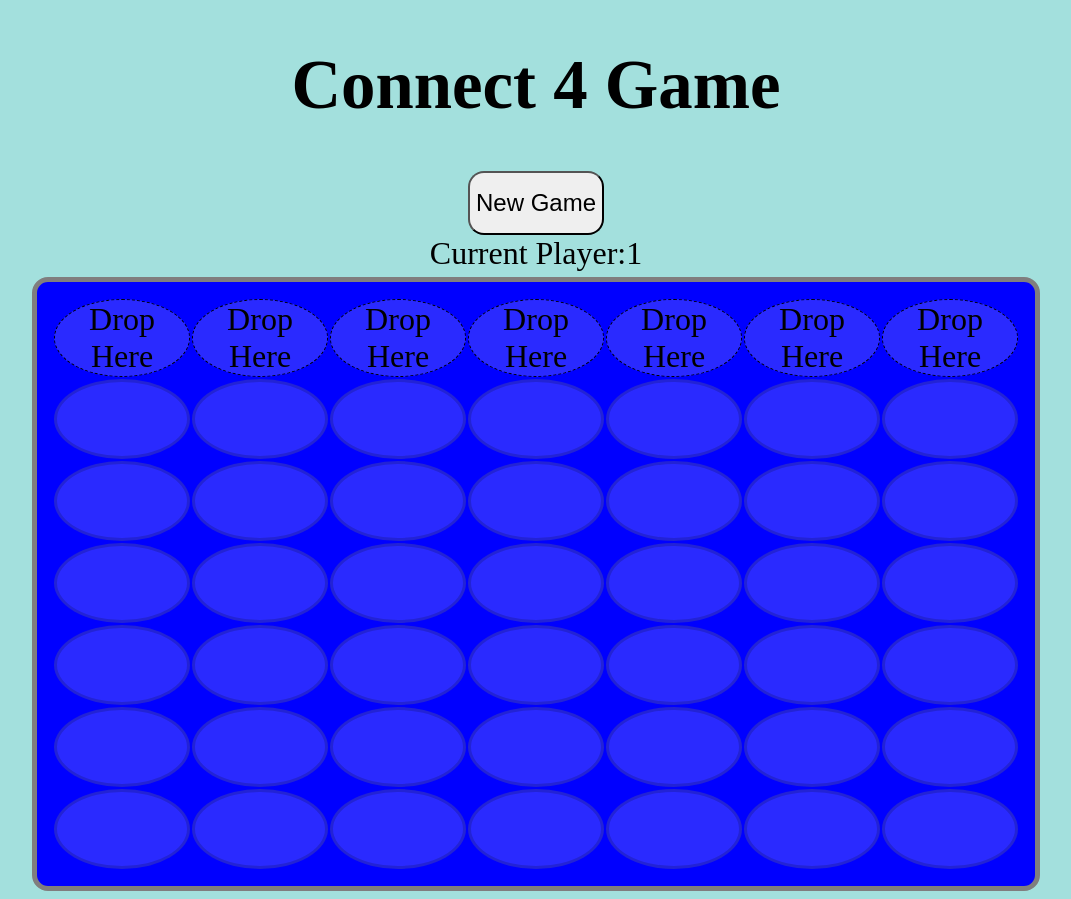
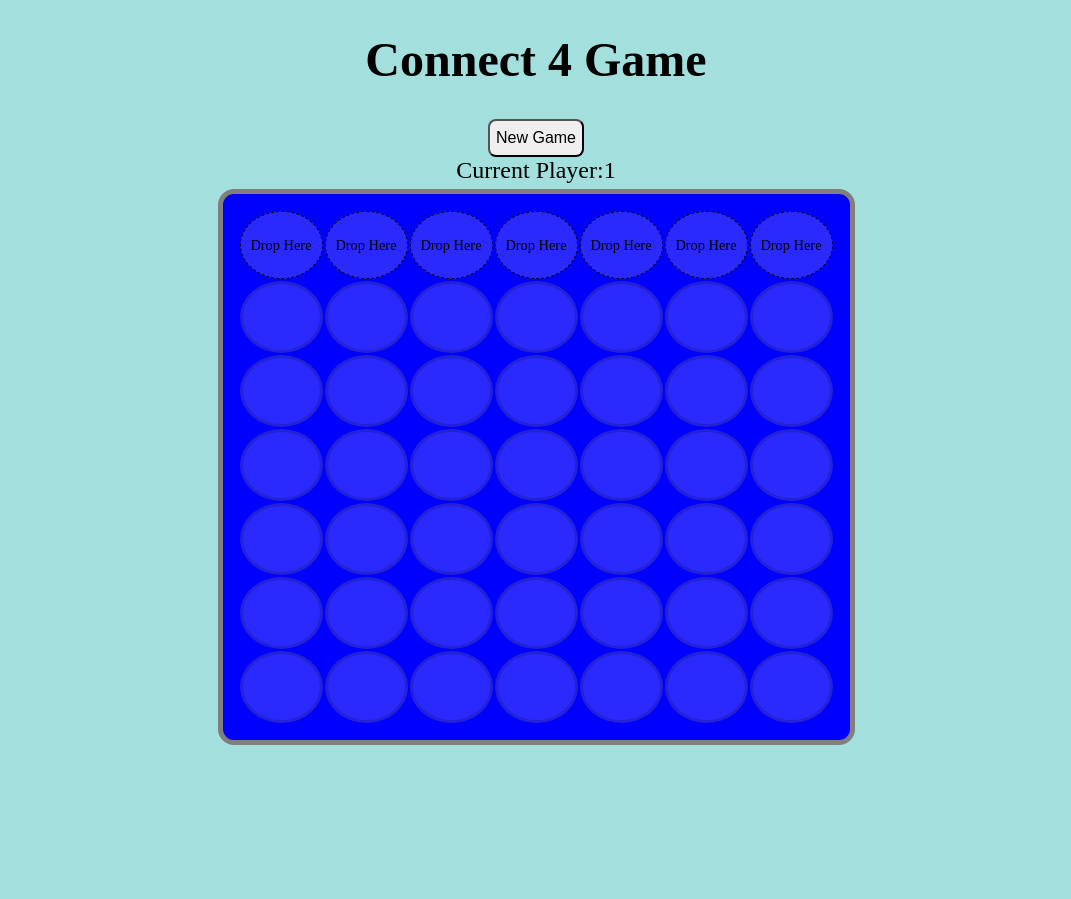
Before and after one commit to marcoh1012/ConnectFour, a plain HTML site: page index.html in a window 1280 px wide. Shown: the whole page, without its empty margins (104-1175 px from the left). After the commit the page ends 800 px from the top, so only its background shows below. Drawn offline with Linux system fonts and the light colour scheme.

Commit message:
minor changes

```diff
--- a/connect4.css
+++ b/connect4.css
@@ -1,8 +1,9 @@
 /* game board table */
 
 #board td {
-  width: 8rem;
-  height: 9vh;
+  width: 6vw;
+  max-width: 75px;
+  height: 8vh;
   border: solid 3px rgba(0, 0, 0, 0.164);
   background-color: rgba(255, 253, 253, 0.164);
   border-radius: 100%;
@@ -30,7 +31,7 @@
   border: dashed 1px black;
   border-radius: 100%;
   text-align: center;
-  font-size: 200%;
+  font-size: 90%;
   font-weight: 200;
 }
 
@@ -48,7 +49,7 @@ body {
 h1 {
   display: flex;
   justify-content: center;
-  font-size: 4.3rem;
+  font-size: 3rem;
 }
 #game {
   display: flex;
@@ -79,10 +80,10 @@ h1 {
 
 #newGameButton {
   text-align: center;
-  padding-bottom: 1rem;
-  padding-top: 1rem;
-  font-size: 1.5rem;
-  border-radius: 1rem;
+  padding-bottom: 0.5rem;
+  padding-top: 0.5rem;
+  font-size: 1rem;
+  border-radius: 0.5rem;
 }
 
 #displayPlayer {
@@ -90,6 +91,6 @@ h1 {
   align-content: center;
   justify-content: center;
   text-align: center;
-  font-size: 2rem;
+  font-size: 1.5rem;
   margin-bottom: 0.3rem;
 }
--- a/connect4.js
+++ b/connect4.js
@@ -95,7 +95,7 @@ function placeInTable(y, x) {
   // TODO: make a div and insert into correct table cell
   const chipCell = document.getElementById(`${y}-${x}`);
   const chip = document.createElement("div");
-  let topPosition = (y + 1) * 9.75;
+  let topPosition = (y + 1) * 8.75;
   chip.classList.add("piece", currPlayer);
   chip.setAttribute("style", `position:relative; bottom:${topPosition}vh`);
   chipCell.append(chip);
```
